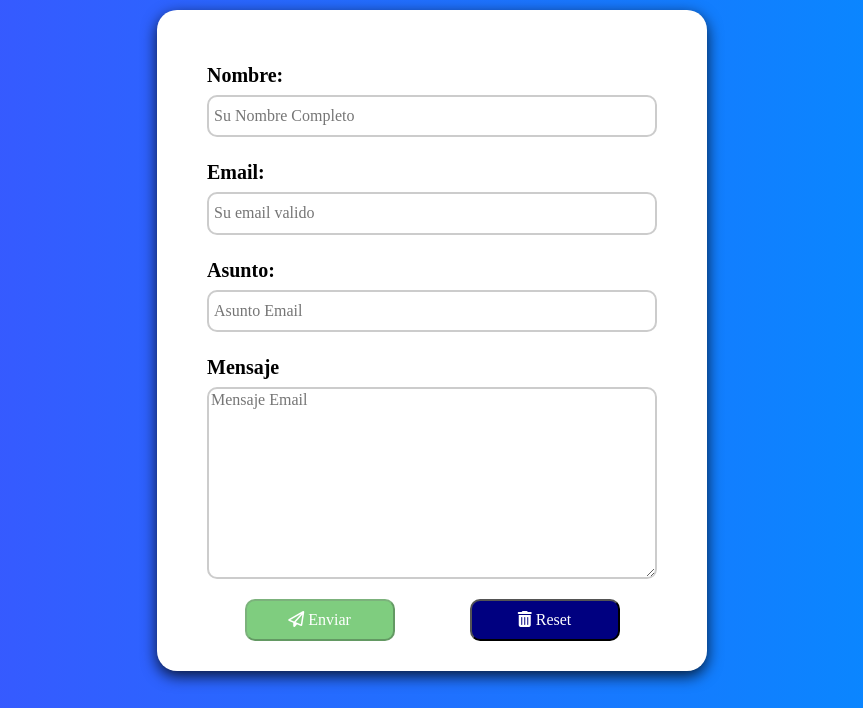
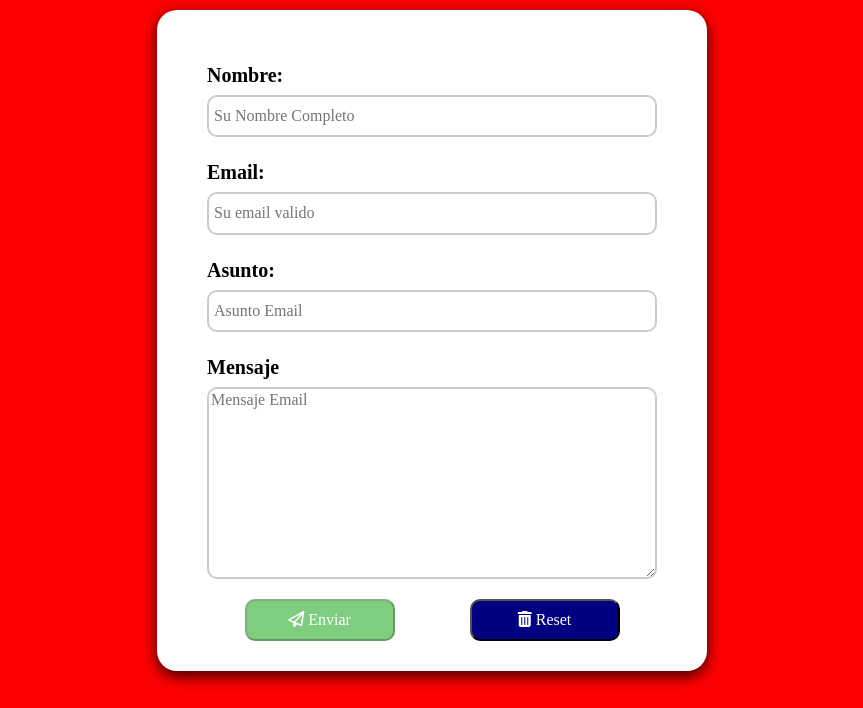
Before and after one commit to yhamirMaldonado/ProyectoEmail, a plain HTML site: page index.html in a window 1280 px wide. Shown: the part 92-800 px from the top of the page, without its empty margins (208-1071 px from the left). Drawn offline with Linux system fonts and the light colour scheme.

Commit message:
Proyecto email c2

```diff
--- a/css/style.css
+++ b/css/style.css
@@ -12,7 +12,8 @@ html{
 body{
     font-size: 1.6rem;
     line-height: 1.5;
-    background: linear-gradient(to right ,#4050ff 0% , #0090ff 100%);
+    background-color: red;
+    /*background: linear-gradient(to right ,#4050ff 0% , #0090ff 100%);*/
     height: 100vh;
 }
 
```
